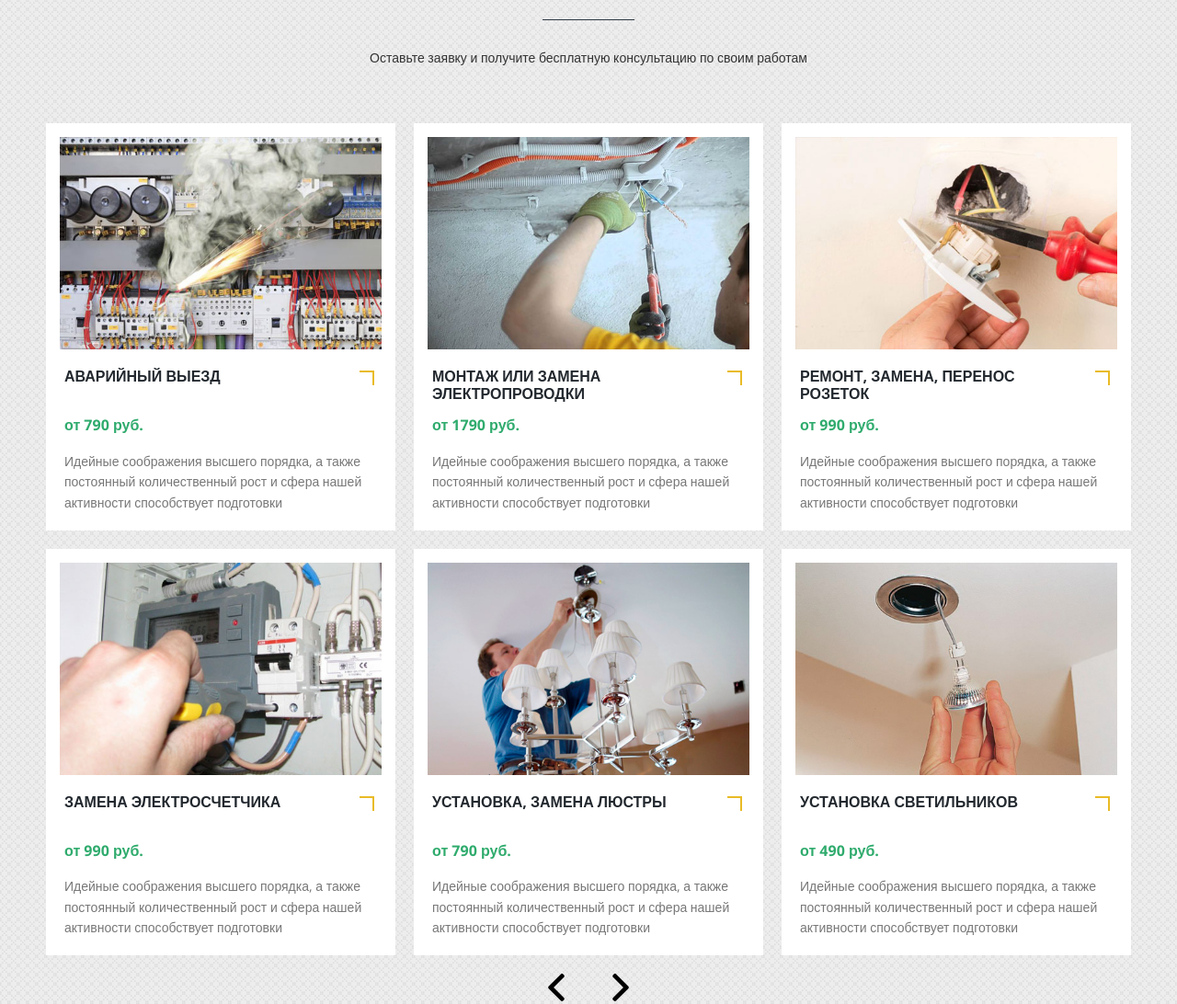
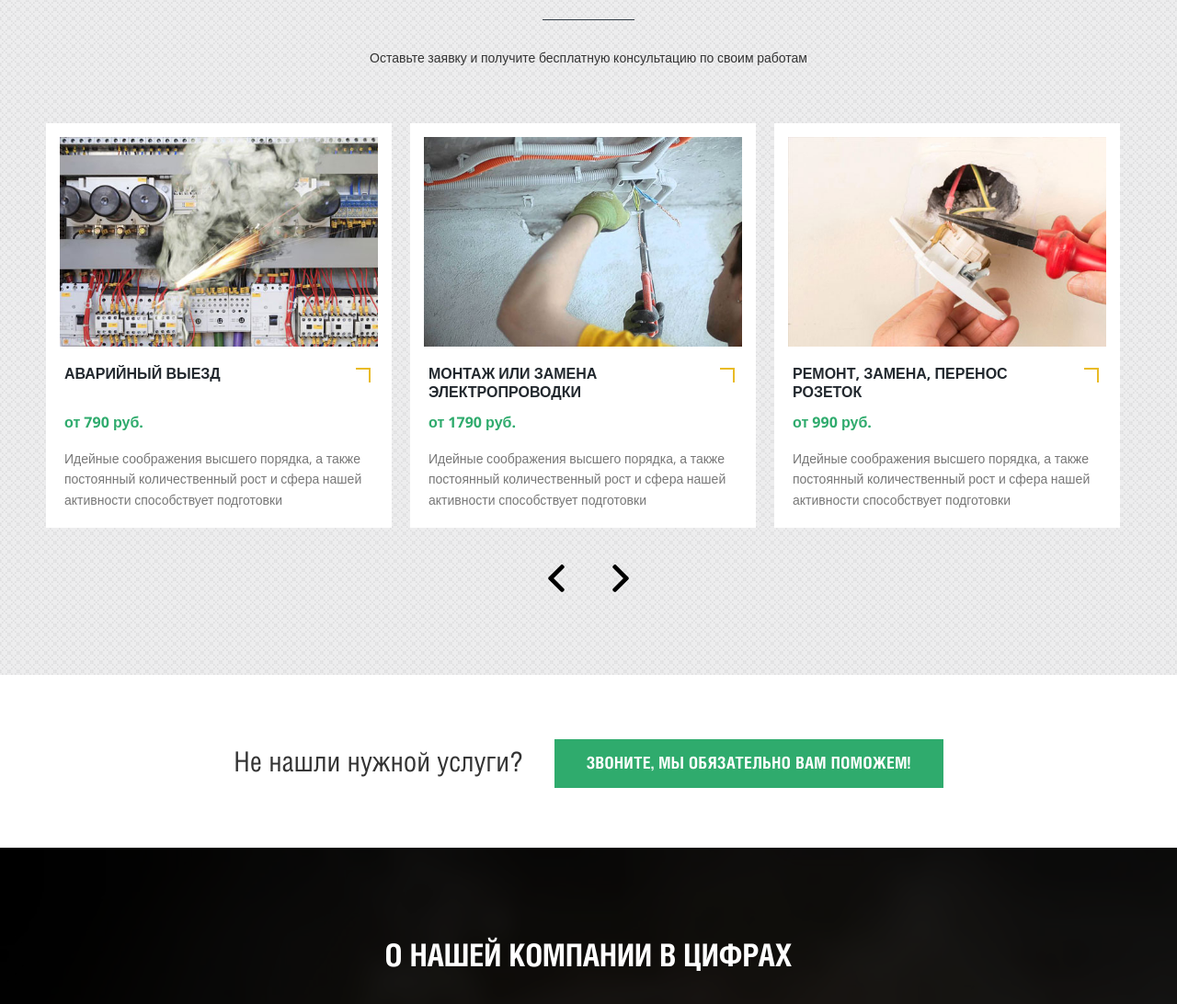
Before and after one commit to KuzMich1994/JS_16_graduationProject, a website built with webpack: page index.html in a window 1280 px wide. Shown: the part 760-1852 px from the top of the page at 92% size. Built offline with nearby package versions, Linux system fonts and the light colour scheme; files whose address does not match are found by name.

Commit message:
Написал логику для слайдера-карусели, добавил стилей и добавил вызов модального окна по клику на кнопку в слайдере

```diff
--- a/css/style.css
+++ b/css/style.css
@@ -1058,6 +1058,17 @@ video#video_background {
 	position: relative;
 	z-index: 4;
 }
+.modal-button {
+	position: absolute;
+	top: 50%;
+	left: 50%;
+	margin-left: -100px;
+	margin-top: -24px;
+	width: 200px;
+	height: 48px;
+	z-index: 20;
+	cursor: pointer;
+}
 .steps-section .text {
 	font-size: 14px;
 }
--- a/index.html
+++ b/index.html
@@ -166,6 +166,7 @@
 								<a class="absolute fancyboxModal" href="#application"
 									data-application="Аварийный выезд"></a>
 								<div class="img-wrapper">
+									<div class="modal-button"></div>
 									<img src="images/service1.jpg">
 								</div>
 								<div class="element-content">
@@ -183,6 +184,7 @@
 								<a class="absolute fancyboxModal" href="#application"
 									data-application="Монтаж или замена электропроводки"></a>
 								<div class="img-wrapper">
+									<div class="modal-button"></div>
 									<img src="images/service2.jpg">
 								</div>
 								<div class="element-content">
@@ -200,6 +202,7 @@
 								<a class="absolute fancyboxModal" href="#application"
 									data-application="Ремонт, замена, перенос розеток"></a>
 								<div class="img-wrapper">
+									<div class="modal-button"></div>
 									<img src="images/service3.jpg">
 								</div>
 								<div class="element-content">
@@ -217,6 +220,7 @@
 								<a class="absolute fancyboxModal" href="#application"
 									data-application="Замена электросчетчика"></a>
 								<div class="img-wrapper">
+									<div class="modal-button"></div>
 									<img src="images/service4.jpg">
 								</div>
 								<div class="element-content">
@@ -234,6 +238,7 @@
 								<a class="absolute fancyboxModal" href="#application"
 									data-application="Установка, замена люстры"></a>
 								<div class="img-wrapper">
+									<div class="modal-button"></div>
 									<img src="images/service5.jpg">
 								</div>
 								<div class="element-content">
@@ -251,6 +256,7 @@
 								<a class="absolute fancyboxModal" href="#application"
 									data-application="Установка светильников"></a>
 								<div class="img-wrapper">
+									<div class="modal-button"></div>
 									<img src="images/service6.jpg">
 								</div>
 								<div class="element-content">
--- a/src/index.js
+++ b/src/index.js
@@ -3,8 +3,19 @@ import modalWindow from './modules/modalWindow';
 import scrollToBlock from './modules/scrollToBlock';
 import mobileMenu from './modules/mobileMenu';
 import slider from './modules/slider';
+import SliderCarousel from './modules/sliderCarousel';
 
 modalWindow();
 scrollToBlock();
 mobileMenu();
 slider();
+const carousel = new SliderCarousel({
+  servicesElements: '.services-elements',
+  servicesCarousel: '.services-carousel',
+  element: '.element',
+  prev: '.arrow-left',
+  next: '.arrow-right',
+  slidesToShow: 3,
+  infinity: true
+});
+carousel.init();
--- a/src/modules/modalWindow.js
+++ b/src/modules/modalWindow.js
@@ -6,7 +6,8 @@ const modalWindow = () => {
     e.preventDefault();
     const target = e.target;
 
-    if (target.matches('.callback-btn') || target.matches('.button-services')) {
+    if (target.matches('.callback-btn') || target.matches('.button-services') ||
+    target.matches('.modal-button')) {
       modalCallback.style.display = 'block';
       modalOvarlay.style.display = 'block';
     }
--- /dev/null
+++ b/src/modules/sliderCarousel.js
@@ -0,0 +1,97 @@
+
+class SliderCarousel {
+  constructor({
+    servicesElements,
+    servicesCarousel,
+    position = 0,
+    prev,
+    next,
+    slidesToShow = 3,
+    infinity = false
+  }) {
+    this.servicesElements = document.querySelector(servicesElements);
+    this.servicesCarousel = document.querySelector(servicesCarousel);
+    this.slides = document.querySelector(servicesCarousel).children;
+    this.slidesToShow = slidesToShow;
+    this.options = {
+      position,
+      widthSlide: Math.floor(100 / this.slidesToShow),
+      infinity,
+      maxPosition: this.slides.length - this.slidesToShow
+    },
+    this.prev = document.querySelector(prev);
+    this.next = document.querySelector(next);
+  }
+
+  addMyClass() {
+    this.servicesElements.classList.add('my-services-elements');
+    this.servicesCarousel.classList.add('my-services-carousel');
+    for (const item of this.slides) {
+      item.classList.add('my-slide');
+    }
+  }
+
+  addStyle() {
+    const style = document.createElement('style');
+    style.id = 'sliderCarousel-style';
+    style.textContent = `
+      .my-services-elements {
+        overflow: hidden;
+      }
+      .my-services-carousel {
+        display: flex;
+        transition: transform .5s;
+        will-change: transform;
+      }
+      .my-slide {
+        flex: 0 0 ${this.options.widthSlide}%;
+        margin: 0 0 20px 0;
+      }
+    `;
+    document.head.append(style);
+  }
+
+  prevSlide() {
+    if (this.options.infinity || this.options.position > 0) {
+      --this.options.position;
+      if (this.options.position < 0) {
+        this.options.position = this.options.maxPosition;
+      }
+      this.servicesCarousel.style.transform = `translateX(-${this.options.position * this.options.widthSlide}%)`;
+    }
+  }
+
+  nextSlide() {
+    if (this.options.infinity || this.options.position < this.options.maxPosition) {
+      ++this.options.position;
+      if (this.options.position > this.options.maxPosition) {
+        this.options.position = 0;
+      }
+      this.servicesCarousel.style.transform = `translateX(-${this.options.position * this.options.widthSlide}%)`;
+    }
+  }
+
+  sliderControl() {
+    this.prev.addEventListener('click', this.prevSlide.bind(this));
+    this.next.addEventListener('click', this.nextSlide.bind(this));
+  }
+
+  addArrows() {
+
+  }
+
+  init() {
+    this.addMyClass();
+    this.addStyle();
+    console.log(this.options.widthSlide);
+
+    if (this.prev && this.next) {
+      this.sliderControl();
+    } else {
+      this.addArrows();
+      this.sliderControl();
+    }
+  }
+}
+
+export default SliderCarousel;
```
Also changed, not shown: dist/dev-bundle.js.
